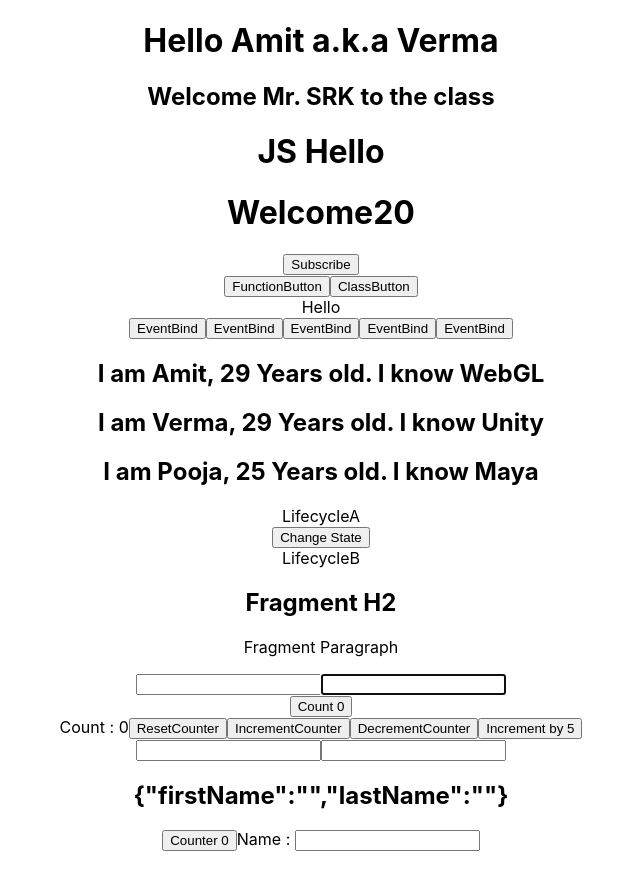
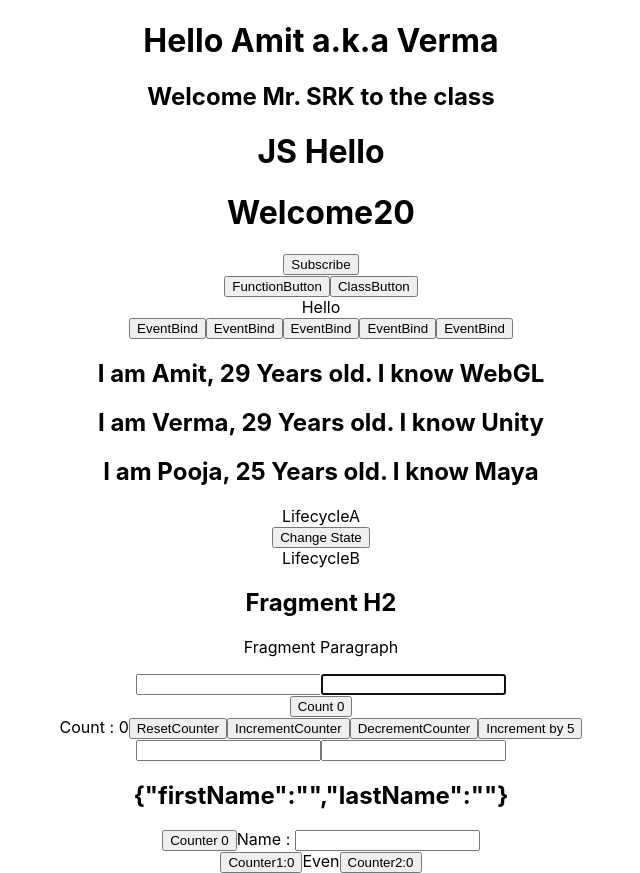
Before and after one commit to amitukind/myReact, a React (Create React App) app in the folder hello-world/: page / in a window 1280 px wide. Shown: the whole page, without its empty margins (319-959 px from the left). Before the commit the page ends 851 px from the top, so only its background shows below. Built offline with nearby package versions, Linux system fonts and the light colour scheme.

Commit message:
Hooks: useMemo(): Problem

```diff
--- a/hello-world/src/App.js
+++ b/hello-world/src/App.js
@@ -15,6 +15,7 @@ import HookCounter from "./components/HookCounter";
 import HookCounter2 from "./components/HookCounter2";
 import HookCounterObject from "./components/HookCounterObject";
 import HookEffectThree from "./components/HookEffectThree";
+import CounterMemo from "./components/CounterMemo";
 
 class App extends Component {
   render() {
@@ -35,6 +36,7 @@ class App extends Component {
         <HookCounter2></HookCounter2>
         <HookCounterObject />
         <HookEffectThree />
+        <CounterMemo />
       </div>
     );
   }
--- /dev/null
+++ b/hello-world/src/components/CounterMemo.js
@@ -0,0 +1,30 @@
+import React, { useState } from "react";
+
+function CounterMemo() {
+  const [counter1, setCounter1] = useState(0);
+  const [counter2, setCounter2] = useState(0);
+
+  const increment1 = () => {
+    setCounter1(counter1 + 1);
+  };
+
+  const increment2 = () => {
+    setCounter2(counter2 + 1);
+  };
+
+  const isEven = () => {
+    let i = 0;
+    while (i < 2000000000) i++;
+    return counter1 % 2 === 0;
+  };
+
+  return (
+    <div>
+      <button onClick={increment1}>Counter1:{counter1}</button>
+      <span>{isEven() ? "Even" : "Odd"}</span>
+      <button onClick={increment2}>Counter2:{counter2}</button>
+    </div>
+  );
+}
+
+export default CounterMemo;
```
Also changed, not shown: 1 other file (tests, documents, lock files or other folders).
